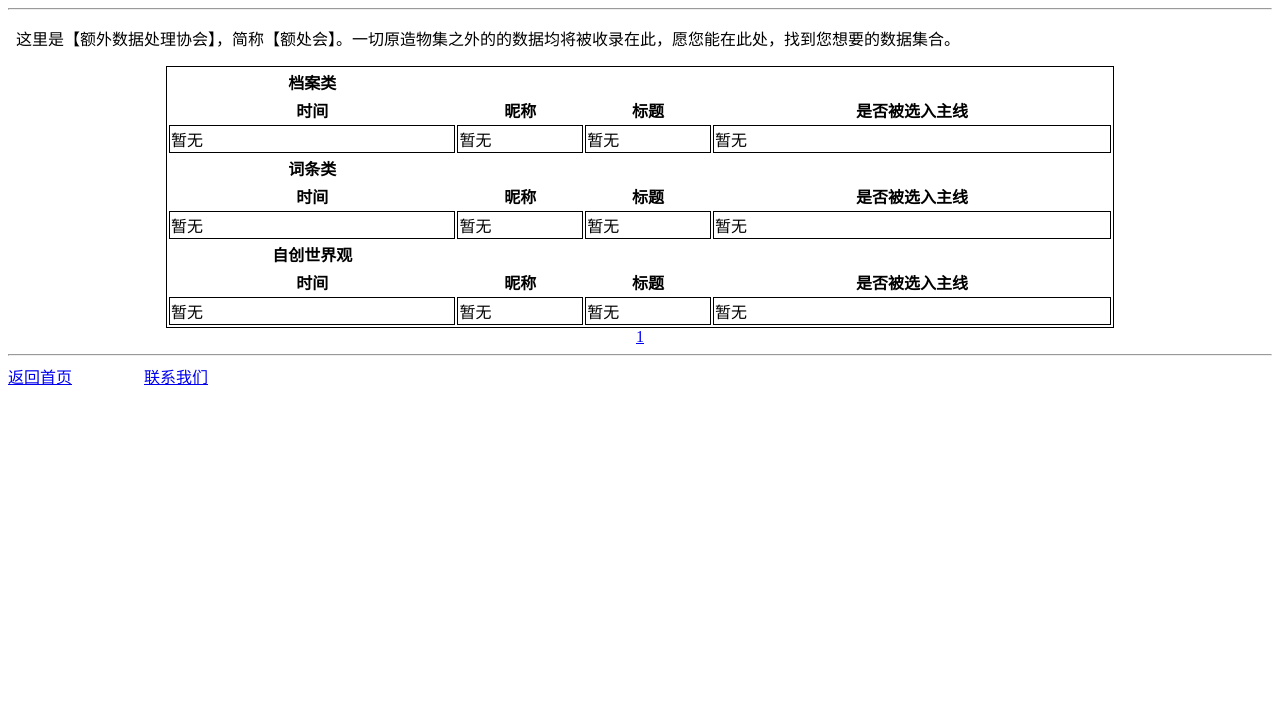
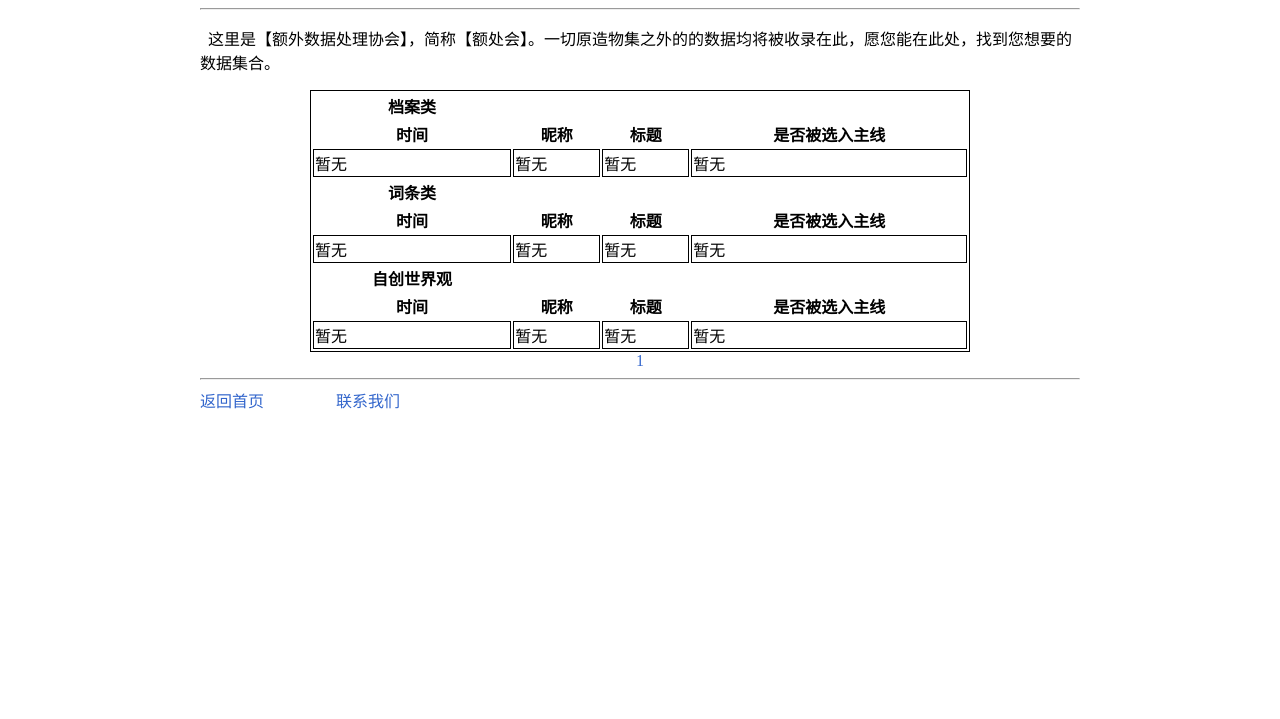
Before and after one commit to xmzyzwj/xmzyzwj.github.io, a plain HTML site: page A.F.D.P.folder/A.F.D.P.1.html in a window 1280 px wide. Shown: the part 81-800 px from the top of the page. Drawn offline with Linux system fonts and the light colour scheme.

Commit message:
Update A.F.D.P.1.html

```diff
--- a/A.F.D.P.folder/A.F.D.P.1.html
+++ b/A.F.D.P.folder/A.F.D.P.1.html
@@ -5,7 +5,7 @@
     <meta http-equiv="X-UA-Compatible" content="IE=edge">
     <meta name="viewport" content="width=device-width, initial-scale=1.0">
     <title>A.F.D.P.1</title>
-    <link rel="stylesheet" href="css\universal.css">
+    <link rel="stylesheet" href="../css/universal.css">
     <style>
         .center{
             text-align: center;
```
